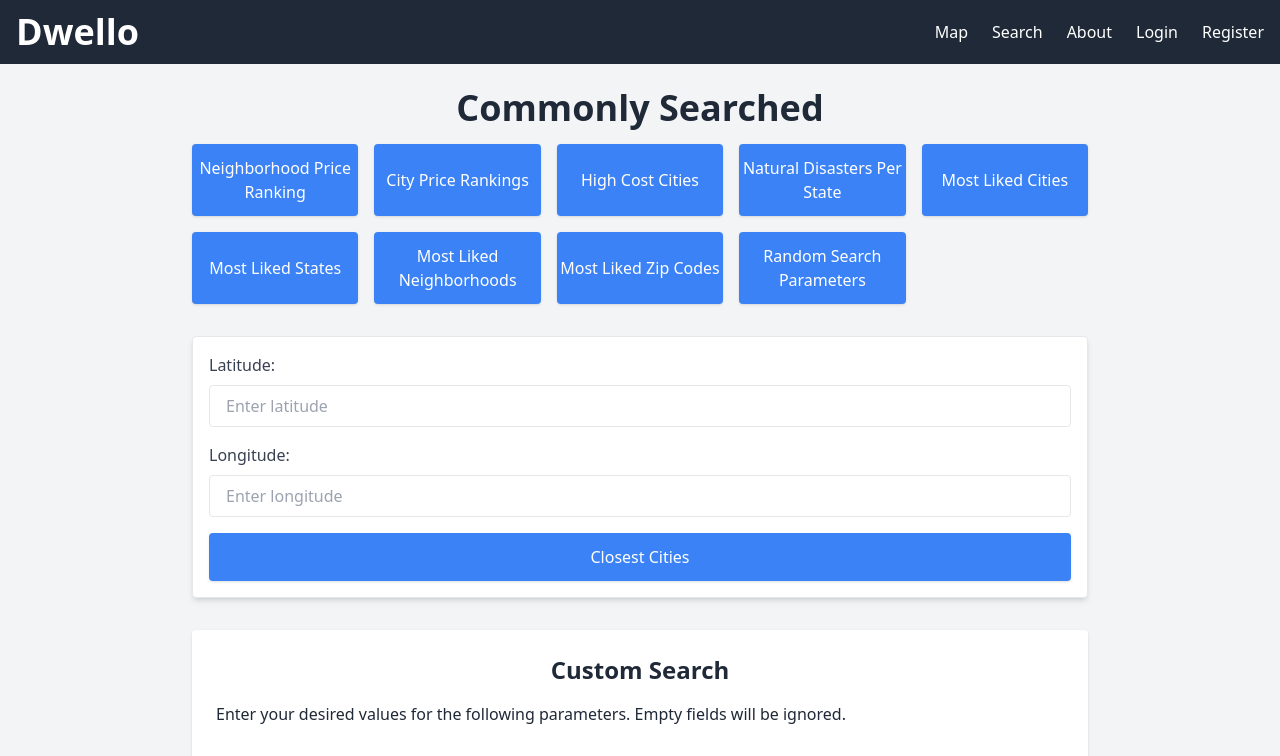
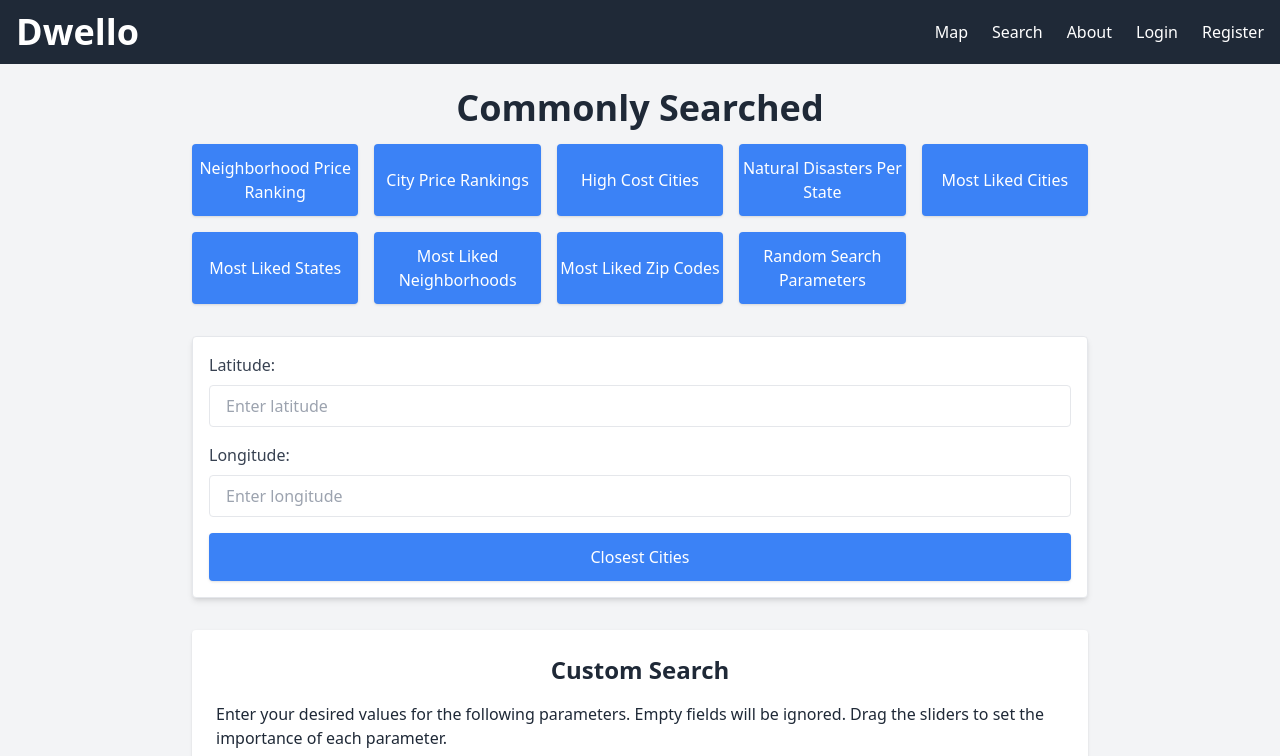
Before and after one commit to minghansun1/Dwello, a React (Vite) app in the folder frontend/: page /search in a window 1280 px wide. Shown: the top 756 px of the page. Built offline with nearby package versions, Linux system fonts and the light colour scheme; no server answers.

Commit message:
added a description for custom search

```diff
--- a/frontend/src/components/CustomSearch.jsx
+++ b/frontend/src/components/CustomSearch.jsx
@@ -35,7 +35,7 @@ function CustomSearch(){
             Custom Search
         </h2>
         <p className="text-base text-gray-800 mb-8">
-            Enter your desired values for the following parameters. Empty fields will be ignored.
+            Enter your desired values for the following parameters. Empty fields will be ignored. Drag the sliders to set the importance of each parameter.
         </p>
 
         {/* Custom Search Rows */}
```
